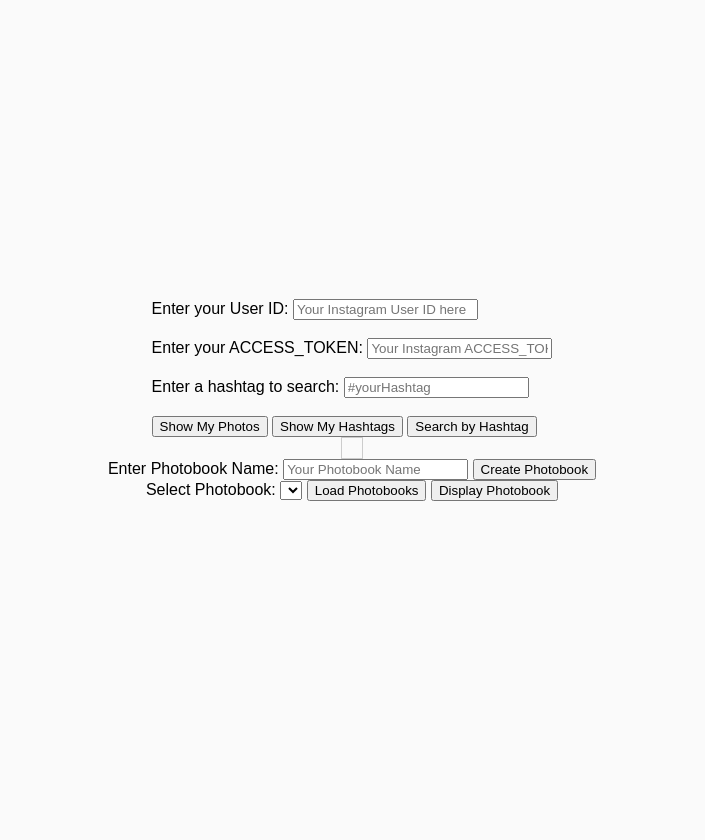
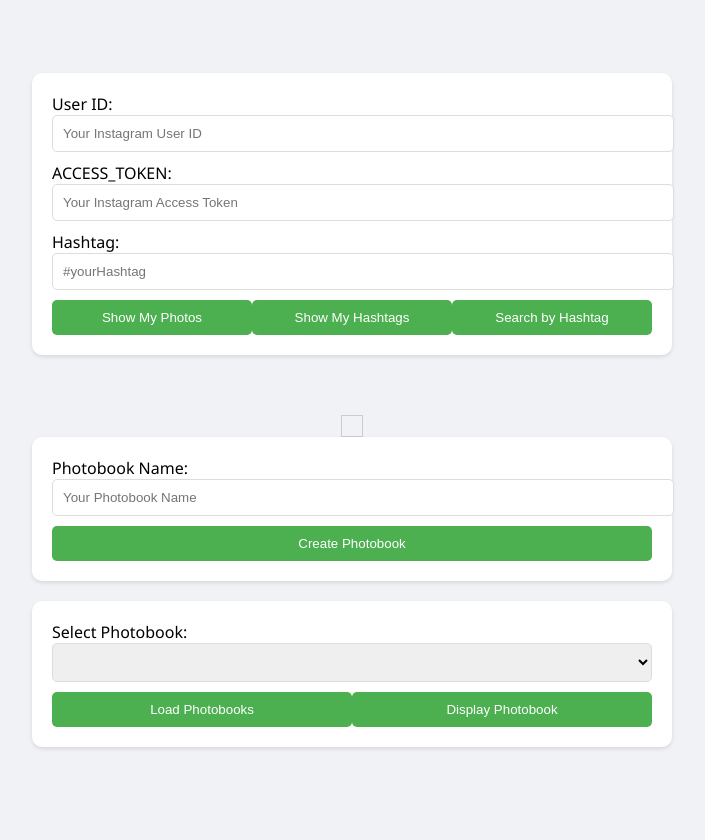
Before and after one commit to linkyawpaing/InstagramAPITest, a Python web app: template src/app/templates/index.html in a window 1280 px wide. Shown: the whole page, without its empty margins (288-993 px from the left). Before the commit the page ends 501 px from the top, so only its background shows below. Run offline with Jinja, Linux system fonts and the light colour scheme; the template is opened without the code that fills it, so the values that code supplies are empty.

Commit message:
fix app files

```diff
--- a/src/app/static/styles.css
+++ b/src/app/static/styles.css
@@ -1,9 +1,9 @@
 /* styles.css */
 body {
-    font-family: Arial, sans-serif;
-    background-color: #fafafa;
+    font-family: 'Segoe UI', Arial, sans-serif;
+    background-color: #f0f2f5;
     margin: 0;
-    padding: 0;
+    padding: 20px;
     display: flex;
     flex-direction: column;
     align-items: center;
@@ -11,18 +11,61 @@
     min-height: 100vh;
 }
 
-div {
-    text-align: center;
+.input-section, .photobook-section, .photobook-loader {
+    margin-bottom: 20px;
+    padding: 20px;
+    background-color: white;
+    border-radius: 10px;
+    box-shadow: 0 2px 4px rgba(0, 0, 0, 0.1);
+    width: 100%;
+    max-width: 600px;
+}
+
+.input-group {
+    margin-bottom: 10px;
+}
+
+.button-group {
+    display: flex;
+    justify-content: space-around;
+}
+
+input, select, button {
+    padding: 10px;
+    border-radius: 5px;
+    border: 1px solid #ddd;
+    width: 100%;
+}
+
+button {
+    background-color: #4CAF50;
+    color: white;
+    border: none;
+    cursor: pointer;
+}
+
+button:hover {
+    background-color: #45a049;
+}
+
+.photo-gallery {
+    display: flex;
+    flex-wrap: wrap;
+    justify-content: center;
+    margin-top: 20px;
 }
 
 #photos img {
     margin: 10px;
     border-radius: 8px;
+    max-width: 200px;
+    height: auto;
 }
 
-#hashtags {
+.hashtag-list {
     max-height: 300px;
     overflow-y: auto;
     border: 1px solid #ccc;
     padding: 10px;
+    margin-top: 20px;
 }
--- a/src/app/templates/index.html
+++ b/src/app/templates/index.html
@@ -8,35 +8,46 @@
 </head>
 <body>
 
-<section>
-    <label for="userId">Enter your User ID:</label>
-    <input type="text" id="userId" placeholder="Your Instagram User ID here">
-    <br><br>
-    <label for="token">Enter your ACCESS_TOKEN:</label>
-    <input type="password" id="token" placeholder="Your Instagram ACCESS_TOKEN here">
-    <br><br>
-    <label for="hashtag">Enter a hashtag to search:</label>
+<section class="input-section">
+    <div class="input-group">
+        <label for="userId">User ID:</label>
+        <input type="text" id="userId" placeholder="Your Instagram User ID">
+    </div>
+    <div class="input-group">
+        <label for="token">ACCESS_TOKEN:</label>
+        <input type="password" id="token" placeholder="Your Instagram Access Token">
+    </div>
+    <div class="input-group">
+        <label for="hashtag">Hashtag:</label>
         <input type="text" id="hashtag" placeholder="#yourHashtag">
-    <br><br>
+    </div>
+    <div class="button-group">
         <button onclick="fetchInstagramPhotos()">Show My Photos</button>
         <button onclick="fetchHashtags()">Show My Hashtags</button>
         <button onclick="searchByHashtag()">Search by Hashtag</button>
+    </div>
 </section>
 
-<div id="photos"></div>
-<div id="hashtags"></div>
+<div id="photos" class="photo-gallery"></div>
+<div id="hashtags" class="hashtag-list"></div>
 
-<section>
-    <label for="photobookName">Enter Photobook Name:</label>
+<section class="photobook-section">
+    <div class="input-group">
+        <label for="photobookName">Photobook Name:</label>
         <input type="text" id="photobookName" placeholder="Your Photobook Name">
+    </div>
     <button onclick="createPhotobook()">Create Photobook</button>
 </section>
 
-<section id="existingPhotobooks">
+<section class="photobook-loader">
+    <div class="input-group">
         <label for="photobookList">Select Photobook:</label>
         <select id="photobookList"></select>
+    </div>
+    <div class="button-group">
         <button onclick="loadPhotobooks()">Load Photobooks</button>
         <button onclick="displaySelectedPhotobook()">Display Photobook</button>
+    </div>
 </section>
 
 <script src="{{ url_for('static', filename='app.js') }}"></script>
```
Also changed, not shown: src/app/routes.py (+40 -0 lines). Lines whose indentation alone changed are shown as unchanged.
